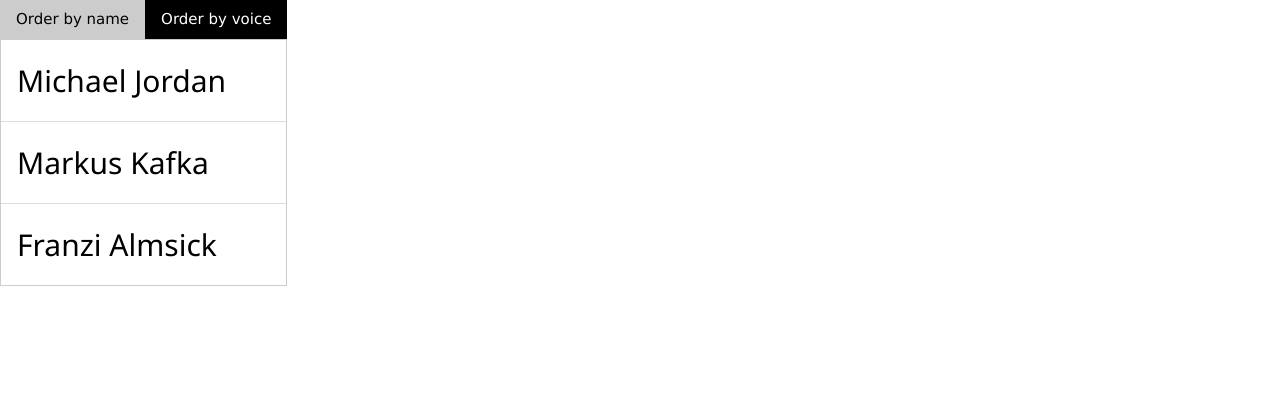
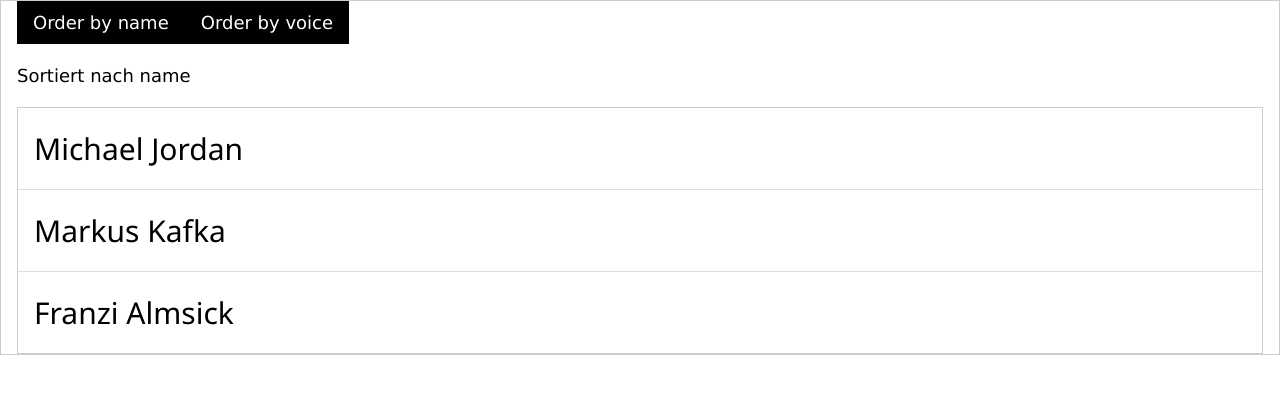
Before and after one commit to docwarems/score-rent-vue, a Vue app in the folder client/: page / in a window 1280 px wide. Shown: the top 394 px of the page. Built offline with nearby package versions, Linux system fonts and the light colour scheme.

Commit message:
Sortierung Liste

```diff
--- a/client/src/App.vue
+++ b/client/src/App.vue
@@ -1,15 +1,15 @@
 <template>
-  <header>
-    <div class="wrapper">
-      <UserList :users="users" />
-    </div>
-  </header>
+  <div class="w3-container w3-border w3-large">
+    <button class="w3-button w3-black" @click="handleClick('name')">Order by name</button>
+    <button class="w3-button w3-black" @click="handleClick('voice')">Order by voice</button>
+    <UserList :users="users" :order="order" />
+  </div>
 </template>
 
 <script lang="ts">
 import { defineComponent, ref } from 'vue'
 import UserList from './components/UserList.vue'
-import { type User } from './types/user'
+import { type User, type OrderTerm } from './types/user'
 
 export default defineComponent({
   name: 'App',
@@ -20,8 +20,13 @@ export default defineComponent({
       { firstName: 'Markus', lastName: 'Kafka', id: '2', voice: 'Tenor' },
       { firstName: 'Franzi', lastName: 'Almsick', id: '3', voice: 'Alto' }
     ])
+    const order = ref<OrderTerm>('name')
 
-    return { users }
+    const handleClick = (term: OrderTerm) => {
+      order.value = term
+    }
+
+    return { users, order, handleClick }
   }
 })
 </script>
--- a/client/src/components/UserList.vue
+++ b/client/src/components/UserList.vue
@@ -1,7 +1,6 @@
 <template>
   <div class="job-list">
-    <button class="w3-button w3-black">Order by name</button>
-    <button class="w3-button w3-black">Order by voice</button>
+    <p>Sortiert nach {{ order }}</p>
     <ul class="w3-ul w3-border">
       <li v-for="user in users" :key="user.id">
         <h2>{{ user.firstName }} {{ user.lastName }}</h2>
@@ -21,21 +20,13 @@ export default defineComponent({
     users: {
       type: Array as PropType<User[]>,
       required: true
+    },
+    order: {
+      type: String as PropType<OrderTerm>,
+      required: true
     }
-    // order: {
-    //   type: String as PropType<OrderTerm>,
-    //   required: true
-    // }
   },
-  setup() {
-    const users = ref<User[]>([
-      { firstName: 'Michael', lastName: 'Jordan', id: '1', voice: 'Tenor' },
-      { firstName: 'Markus', lastName: 'Kafka', id: '2', voice: 'Tenor' },
-      { firstName: 'Franzi', lastName: 'Almsick', id: '3', voice: 'Alto' }
-    ])
-
-    return { users }
-  },
+  setup() {},
   methods: {}
 })
 </script>
```
